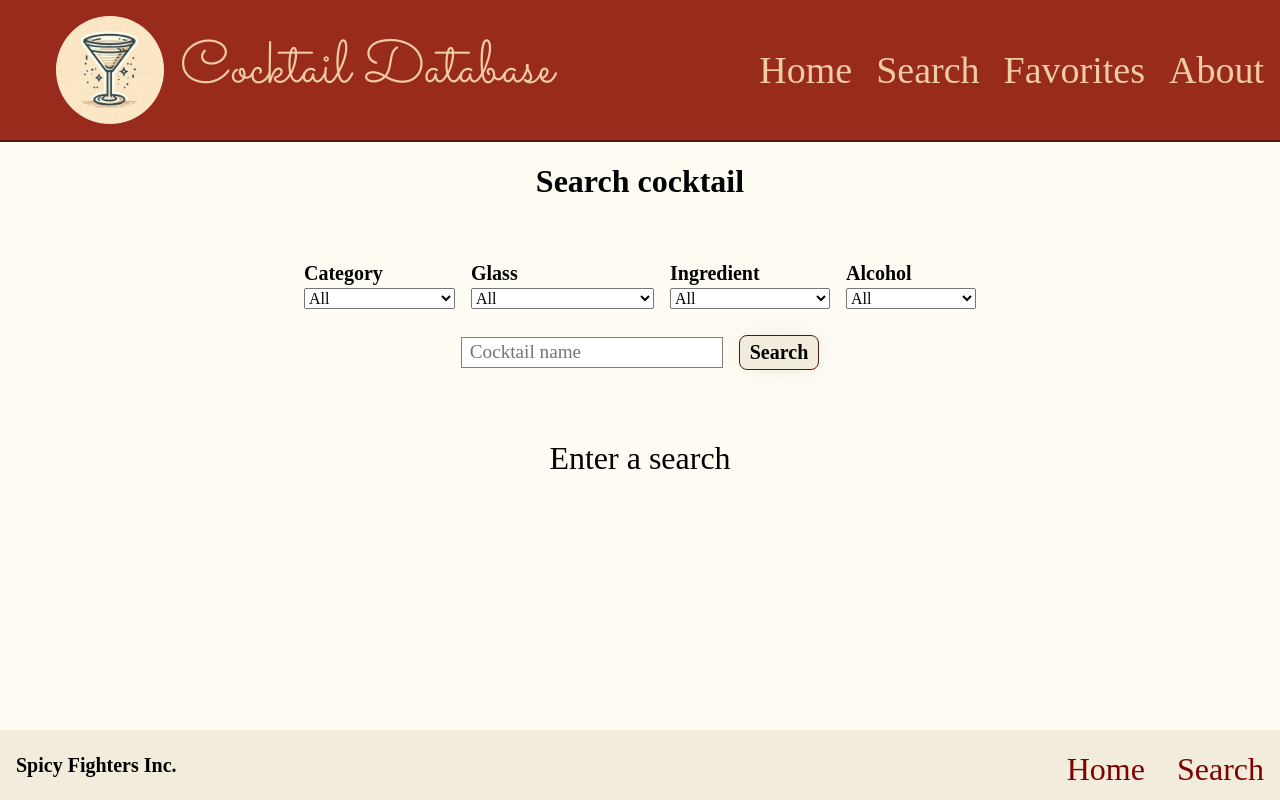
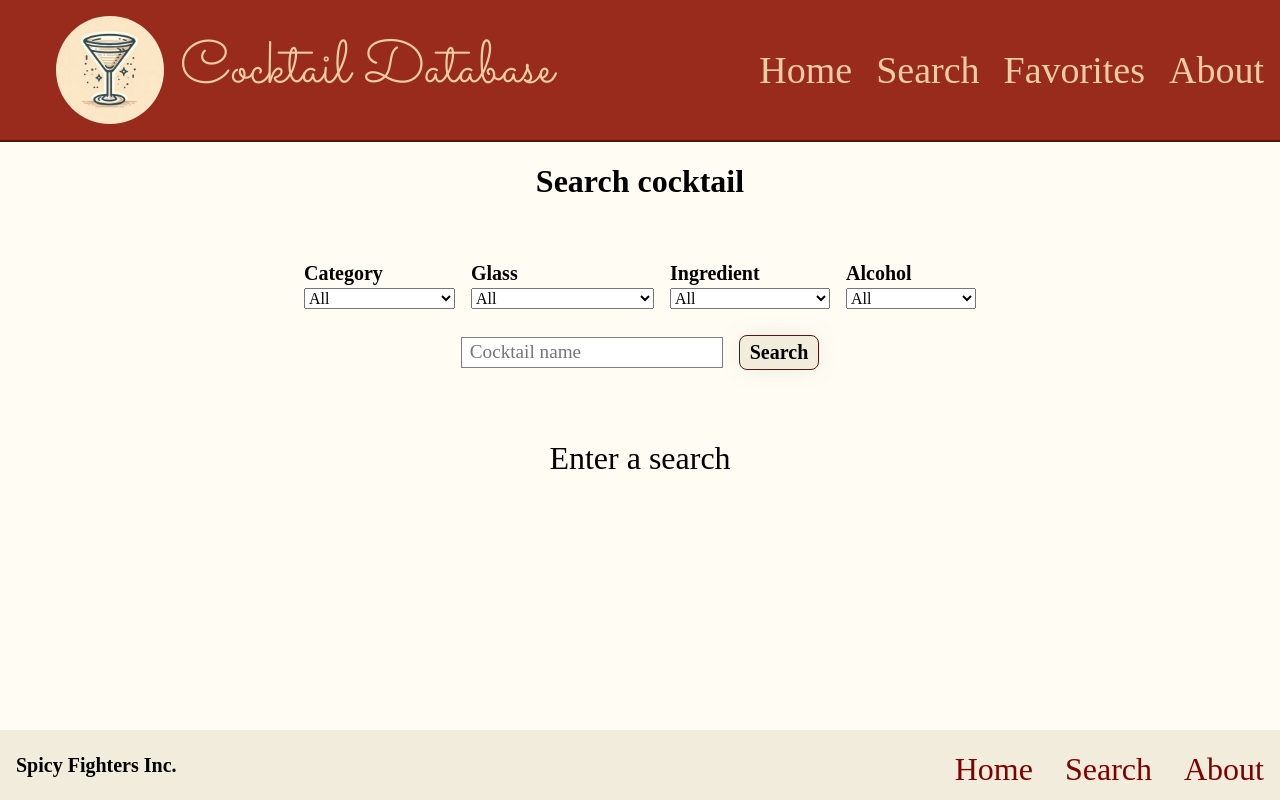
Before and after one commit to Rotkeh/react-group-project, a React (Vite) app: page /search in a window 1280 px wide. Built offline with nearby package versions, Linux system fonts and the light colour scheme; a web font is replaced by a local one.

Commit message:
about link flyttad

```diff
--- a/src/components/Footer.tsx
+++ b/src/components/Footer.tsx
@@ -7,6 +7,9 @@ export function Footer() {
       <nav className="footer-links">
         <Link to={"/"}>Home</Link>
         <Link to={"search"}>Search</Link>
+        <Link className="header-link hover-effect" to={"about"}>
+          About
+        </Link>
       </nav>
     </footer>
   );
```
